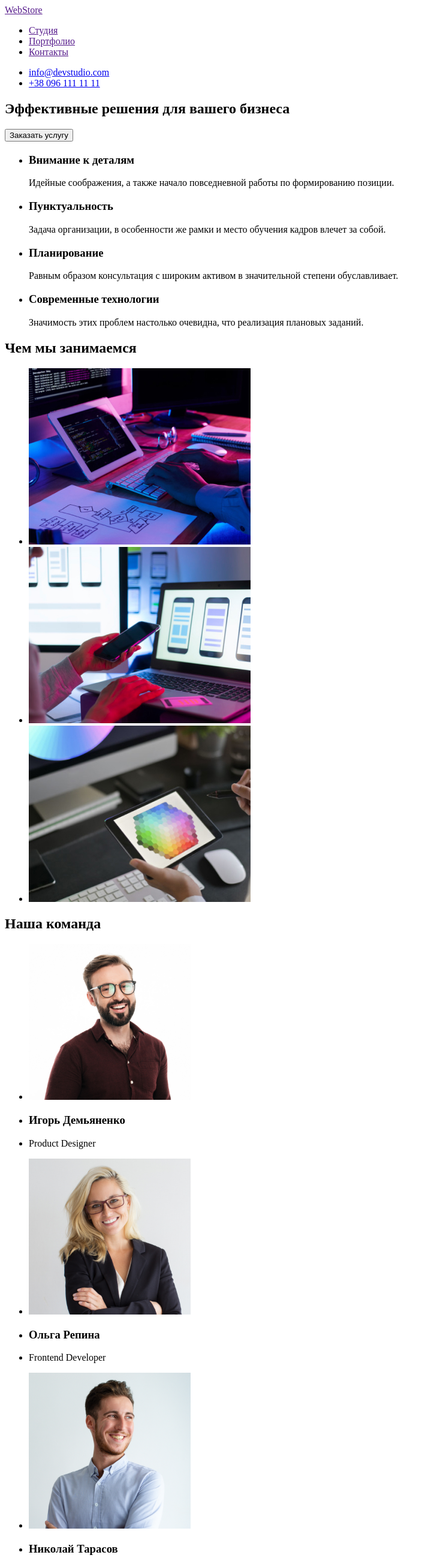
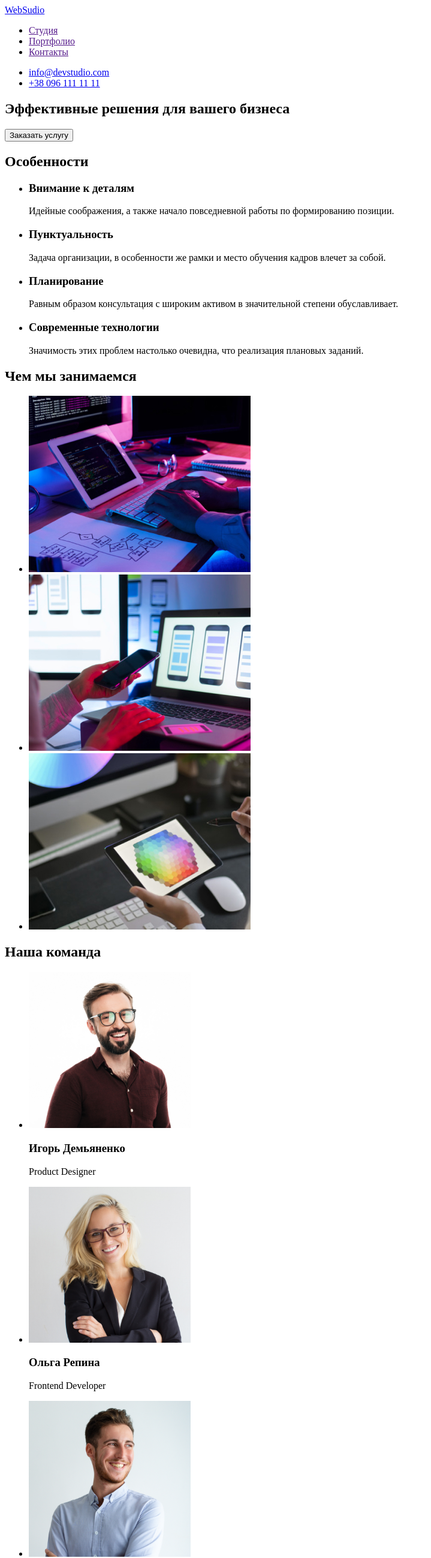
Before and after one commit to MBunchak/goit-markup-hw-01, a plain HTML site: page project/index.html in a window 1280 px wide. Shown: the top 2598 px of the page at 60% size, without its empty margins (0-719 px from the left). Drawn offline with Linux system fonts and the light colour scheme.

Commit message:
Вніс правки ментора до ДЗ модуль 1

```diff
--- a/project/index.html
+++ b/project/index.html
@@ -1,16 +1,15 @@
 <!DOCTYPE html>
-<html lang="en">
+<html lang="ru">
 <head>
     <meta charset="UTF-8">
     <meta http-equiv="X-UA-Compatible" content="IE=edge">
     <meta name="viewport" content="width=device-width, initial-scale=1.0">
-    <title>Document</title>
 </head>
 <body>
     <header>
         <nav>
-     <a href="">
-    WebStore
+     <a href="./index.html">
+    WebSudio
     </a>
     <ul>
         <li><a href="">Студия</a></li>
@@ -26,10 +25,10 @@
     <main>
         <section>
             <h1>Эффективные решения для вашего бизнеса</h1>
-            <button onclick="">Заказать услугу</button>
+            <button type="button">Заказать услугу</button>
         </section>
 <section>
-    <h2></h2>
+    <h2>Особенности</h2>
     <ul>
         <li>
             <h3>Внимание к деталям</h3>
@@ -54,48 +53,45 @@
     <h2>Чем мы занимаемся</h2>
     <ul>
         <li>
-            <a href="">
-            <img src="./images/1.jpg" alt="Product Designer" width="370">
-            </a>
+            <img src="./images/1.jpg" alt="Дизайн" width="370">
         </li>
         <li>
-            <a href="">
-                <img src="./images/2.jpg" alt="Frontend Developer" width="370">
-            </a>
+                <img src="./images/2.jpg" alt="Розробка" width="370">
         </li>
         <li>
-            <a href="">
-                <img src="./images/3.jpg" alt="Marketing" width="370">
-            </a>
+                <img src="./images/3.jpg" alt="Маркетинг" width="370">
         </li>
     </ul>
 </section>
 <section>
     <h2>Наша команда</h2>
     <ul>
-        <li> <img src="./images/work-team1.jpg" alt="Product Designer" width="270"></li>
-        <li><h3>Игорь Демьяненко</h3></li>
-        <li><p>Product Designer</p></li>
-    </ul>
-    <ul>
-        <li> <img src="./images/work-team2.jpg" alt="Frontend Developer" width="270"></li>
-        <li><h3>Ольга Репина</h3></li>
-       <li><p>Frontend Developer</p></li>
-    </ul>
-    <ul>
-        <li><img src="./images/work-team3.jpg" alt="Marketing" width="270"></li>
-        <li><h3>Николай Тарасов</h3> </li>
-        <li> <p>Marketing</p></li>
-    </ul>
-    <ul>
-        <li><img src="./images/work-team4.jpg" alt="UI Designer" width="270"></li>
-        <li><h3>Михаил Ермаков</h3></li>
-        <li><p>UI Designer</p></li>
+    <li>
+        <img src="./images/work-team1.jpg" alt="Дизайнер" width="270">
+        <h3>Игорь Демьяненко</h3>
+        <p>Product Designer</p>
+    </li>
+        <li>
+        <img src="./images/work-team2.jpg" alt="Розробчик" width="270">
+        <h3>Ольга Репина</h3>
+       <p>Frontend Developer</p>
+    </li>
+    <li>
+        <img src="./images/work-team3.jpg" alt="Маркетолог" width="270">
+        <h3>Николай Тарасов</h3>
+        <li> <p>Marketing</p>
+    </li>
+
+        <li>
+        <img src="./images/work-team4.jpg" alt="Дизайнер" width="270">
+        <h3>Михаил Ермаков</h3>
+        <p>UI Designer</p>
+        </li>
     </ul>
     </section>
 </main>
 <footer>
-<a href=""> WebStore</a>
+<a href="./index.html"> WebSudio</a>
     <address>г. Киев, пр-т Леси Украинки, 26 </address>
     <ul>
         <li><a href="milito:info@devstudio.com">info@devstudio.com</a></li>
```
Also changed, not shown: project/style/index.css (added), 1 other file.
